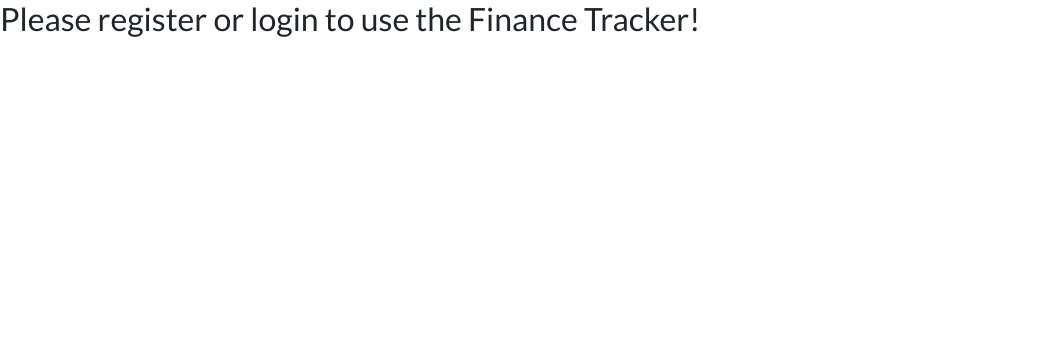
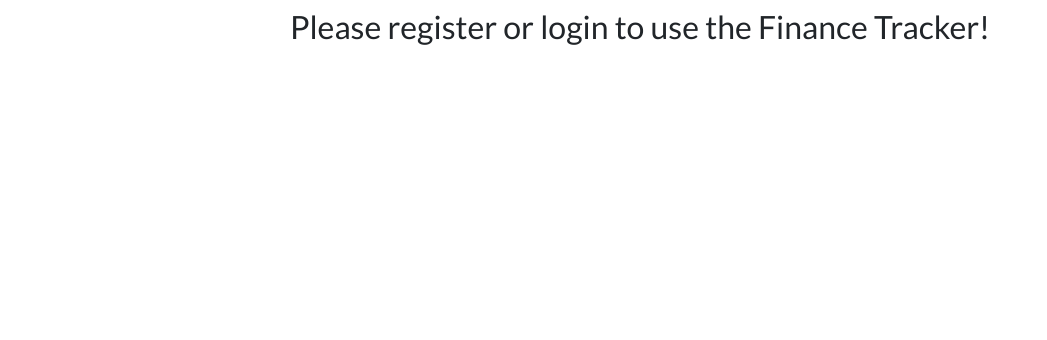
Before and after one commit to KarolSU96/finance-tracker, a Django app: page / in a window 1280 px wide. Shown: the part 120-460 px from the top of the page, without its empty margins (0-1047 px from the left). Run offline with Django 3.2, Linux system fonts and the light colour scheme; data that the repository does not hold is empty; some libraries are stand-ins or nearby versions.

Commit message:
Add styling to home.html register message. Add meta description to base

```diff
--- a/templates/base.html
+++ b/templates/base.html
@@ -4,6 +4,7 @@
   <head>
     <meta charset="UTF-8" />
     <meta name="viewport" content="width=device-width, initial-scale=1.0" />
+    <meta name="description" content="Track and manage your personal finances efficiently with Finance Tracker. Easily create and edit financial plans, add transactions, and stay organized to achieve your budgeting goals.">
 
     <link href="https://cdn.jsdelivr.net/npm/bootstrap@5.0.2/dist/css/bootstrap.min.css" rel="stylesheet"
         integrity="sha384-EVSTQN3/azprG1Anm3QDgpJLIm9Nao0Yz1ztcQTwFspd3yD65VohhpuuCOmLASjC" crossorigin="anonymous">
--- a/templates/home.html
+++ b/templates/home.html
@@ -34,6 +34,8 @@
 
 
 {% else %}
-<h2>Please register or login to use the Finance Tracker!</h2>
+<div class="text-center mt-2">
+    <h2>Please register or login to use the Finance Tracker!</h2>
+</div>
 {% endif %}
 {% endblock %}
```
